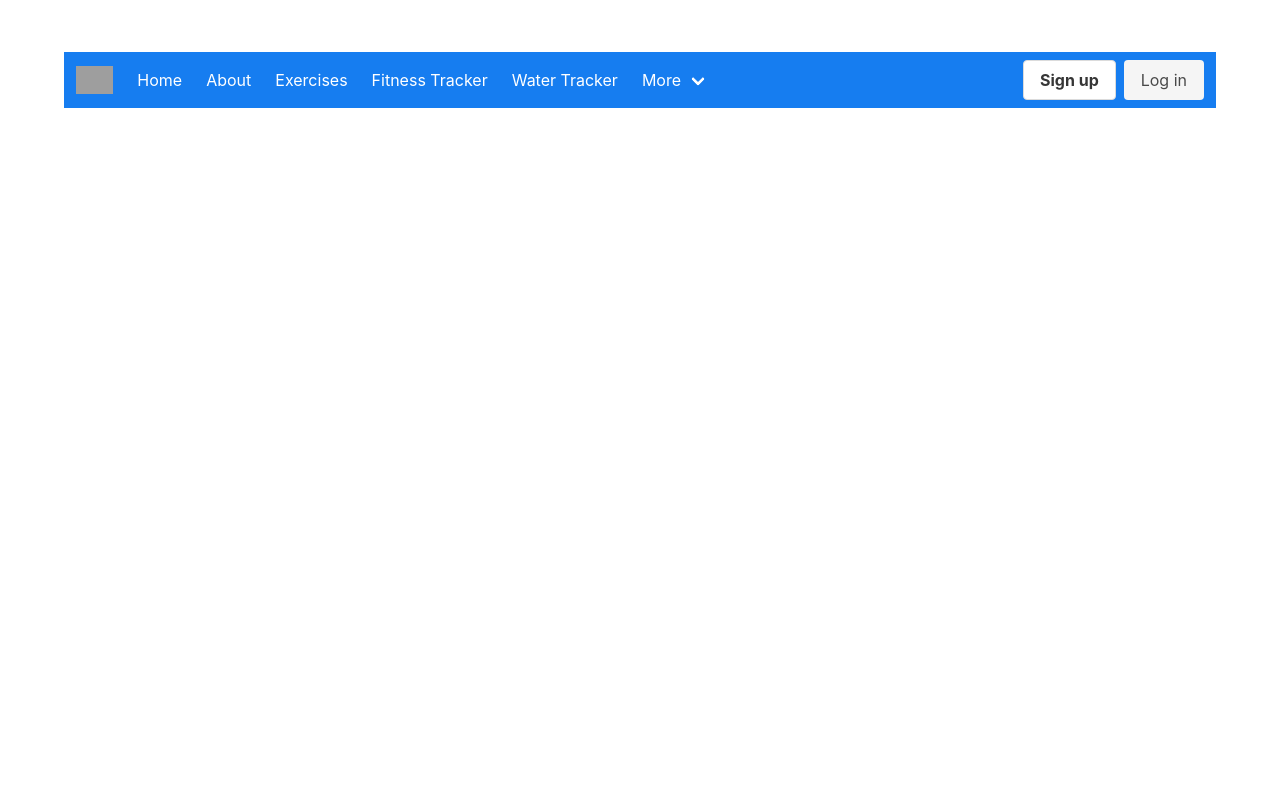
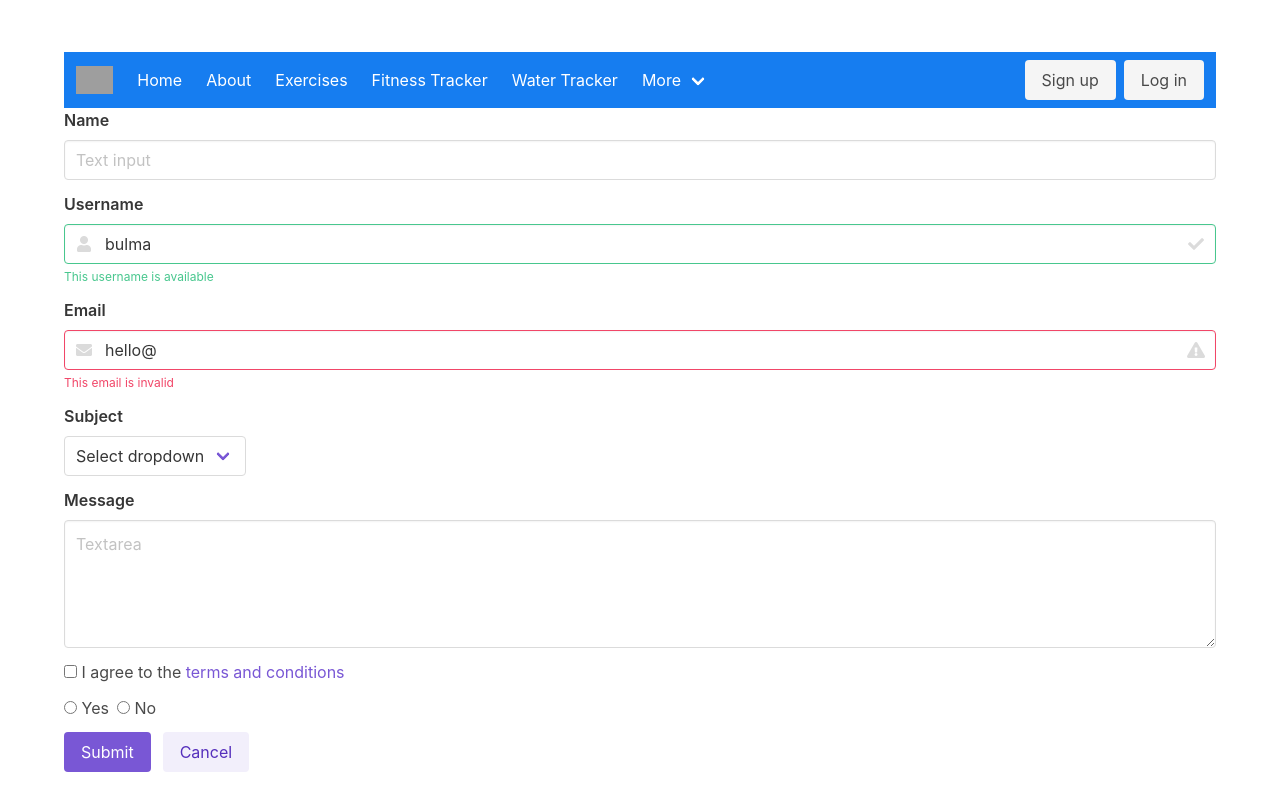
Before and after one commit to graziang1/FitnessApp, a Vue app in the folder client/: page /signup in a window 1280 px wide. Built offline with nearby package versions, Linux system fonts and the light colour scheme; grey boxes are pictures that could not be loaded.

Commit message:
added more routes & views
home, about, contact us & sign up

```diff
--- a/client/src/components/Nav.vue
+++ b/client/src/components/Nav.vue
@@ -29,7 +29,9 @@
 
         <div class="navbar-dropdown">
           <a class="navbar-item">
-            Contact Us
+            <router-link to="/contactus">
+              Contact Us
+            </router-link>
           </a>
           <hr class="navbar-divider">
           <a class="navbar-item">
@@ -42,9 +44,9 @@
     <div class="navbar-end">
       <div class="navbar-item">
         <div class="buttons">
-          <a class="button">
-            <strong>Sign up</strong>
-          </a>
+            <router-link to="/signup"  class="button is-light" >
+                Sign up
+            </router-link>
             <router-link to="/login"  class="button is-light" >
                 Log in
             </router-link>
--- a/client/src/router/index.js
+++ b/client/src/router/index.js
@@ -8,6 +8,20 @@ Vue.use(VueRouter)
 const routes = [
   { path: '/', name: 'Home', component: Home },
   { path: '/login', name: 'Login', component: Login },
+
+  {
+    path: '/signup',
+    name: 'SignUp',
+    component:  () => import(/* webpackChunkName: "signup" */ '../views/SignUp.vue')
+  },
+
+
+  {
+    path: '/contactus',
+    name: 'ContactUs',
+    component: () => import(/* webpackChunkName: "contactus" */ '../views/ContactUs.vue')
+  },
+
   {
     path: '/about',
     name: 'About',
--- a/client/src/views/About.vue
+++ b/client/src/views/About.vue
@@ -1,5 +1,35 @@
 <template>
   <div class="about">
-    <h1>This is an about page</h1>
+    <p>
+      <br>
+      <strong>Fitness At Ease</strong> was founded in August of 2020 by Gianna Graziano.
+      Gianna loved seeing her friends at her local gym, but some were a bit too distracting...
+      from the elaborate conversations to the constant social media posts mid-exercise, she couldn't take much more.
+      Gianna didn't want to be rude to her friends, yet she wanted a way to complete her workouts in peace!
+      With her computer science background and love for the fitness world, it was only fitting for her to create a fitness app.
+      <br>
+      <br>
+      Fitness At Ease includes exercises that you can do in the convenience of your own home.
+      This app was created with users of all fitness levels in mind.
+      To utilize all of our features, please click the <i>Sign up</i> button.
+      We provide you with a clean platform to keep track of your completed exercises and water intake, in addition to providing you with popular at-home exercises.
+      <br>
+      <br>
+      <u>Recommended equipment:</u>
+      <ul>
+        <li>- Yoga Mat</li>
+        <li>- Resistance Bands and/or Free Weights</li>
+        <li>- Towel</li>
+        <li>- Water Bottle</li>
+      </ul>
+      <br>
+      <small class="sidenote"><i>
+        Disclaimer: The information, products and services available on or through the FitnessBliss website come from a variety of third party sources and are not intended to be a substitute for professional or medical advice and must not be taken to be the rendering of professional advice. Your use of the FitnessBliss fitness web app program and the FitnessBliss website and any information available through it is solely at your own risk.
+
+Consult your physician or healthcare professional before following any training instructions you receive through the FitnessBliss software program or FitnessBliss website. Blisslogik is not responsible for the accuracy, reliability, effectiveness, nor correct use of information and/or services you receive through the FitnessBliss website, or for any health problems you may suffer which may result from training programs, products, or events you learn about through the FitnessBliss website. Blisslogik assumes no liability for the information and services provided through the FitnessBliss website nor for any diagnosis or treatment made in reliance thereon.
+
+When you visit and use the FitnessBliss website, you agree to indemnify and hold harmless Blisslogik for any loss, liability, claim, damage, and expenses (including reasonable attorneys' fees) arising from or in connection with your use of the information or services you receive through the use of the FitnessBliss software program or the FitnessBliss website.
+      </i></small>
+    </p>
   </div>
 </template>
--- a/client/src/views/ContactUs.vue
+++ b/client/src/views/ContactUs.vue
@@ -1,5 +1,130 @@
 <template>
-  <div class="about">
-    <h1>Contact informtion goes here</h1>
+<form>
+<br>
+<div class="field is-horizontal">
+  <div class="field-label is-normal">
+    <label class="label">From</label>
   </div>
+  <div class="field-body">
+    <div class="field">
+      <p class="control is-expanded has-icons-left">
+        <input class="input" type="text" placeholder="Name">
+        <span class="icon is-small is-left">
+          <i class="fas fa-user"></i>
+        </span>
+      </p>
+    </div>
+    <div class="field">
+      <p class="control is-expanded has-icons-left has-icons-right">
+        <input class="input is-success is-danger" type="email" placeholder="Email" value="example@ggfitnessatease.com">
+        <span class="icon is-small is-left">
+          <i class="fas fa-envelope"></i>
+        </span>
+        <span class="icon is-small is-right">
+          <i class="fas fa-check"></i>
+        </span>
+        <p class="help is-danger">
+          This field is required
+        </p>
+
+    </div>
+  </div>
+</div>
+
+<div class="field is-horizontal">
+  <div class="field-label"></div>
+  <div class="field-body">
+    <div class="field is-expanded">
+      <div class="field has-addons">
+        <p class="control">
+          <a class="button is-static">
+            +1
+          </a>
+        </p>
+        <p class="control is-expanded">
+          <input class="input" type="tel" placeholder="Your phone number">
+        </p>
+      </div>
+      <p class="help">Please include your area code.</p>
+    </div>
+  </div>
+</div>
+
+<div class="field is-horizontal">
+  <div class="field-label">
+    <label class="label">Are you an existing<br>Fitness At Ease member?</label>
+  </div>
+  <div class="field-body">
+    <div class="field is-narrow">
+      <div class="control">
+        <label class="radio">
+          <input type="radio" name="member">
+          Yes
+        </label>
+        <label class="radio">
+          <input type="radio" name="member">
+          No
+        </label>
+      </div>
+    </div>
+  </div>
+</div>
+
+<div class="field is-horizontal">
+  <div class="field-label is-normal">
+    <label class="label">Subject</label>
+  </div>
+  <div class="field-body">
+    <div class="field">
+      <div class="control">
+        <input class="input is-danger" type="text" placeholder="e.g. How can I join GG Fitness">
+      </div>
+      <p class="help is-danger">
+        This field is required
+      </p>
+    </div>
+  </div>
+</div>
+
+<div class="field is-horizontal">
+  <div class="field-label is-normal">
+    <label class="label">Question</label>
+  </div>
+  <div class="field-body">
+    <div class="field">
+      <div class="control">
+        <textarea class="textarea" placeholder="Explain what we can help you with"></textarea>
+      </div>
+    </div>
+  </div>
+</div>
+
+<div class="field is-horizontal">
+  <div class="field-label">
+    <!-- Left empty for spacing -->
+  </div>
+  <div class="field-body">
+    <div class="field">
+      <div class="control">
+        <button class="button is-primary">
+          Send message
+        </button>
+      </div>
+    </div>
+  </div>
+</div>
+</form>
 </template>
+
+<script>
+export default {
+  name: 'ContactUs',
+  components: {
+
+  }
+}
+</script>
+
+<style>
+
+</style>
--- a/client/src/views/Home.vue
+++ b/client/src/views/Home.vue
@@ -1,13 +1,18 @@
 <template>
   <div class="home">
-    <h1>Welcome to our home page</h1>
-
+    <br>
     <h1 class="title">
-      GG Fitness
+      Fitness At Ease
     </h1>
     <p class="subtitle">
-      My first website with <strong>Bulma</strong>
+      No more interrupted workouts by friends at your local gym...
     </p>
+
+    <img class="images" src="../assets/IMG_4296.jpg">
+    <p class="subtitle">
+      Try <strong>Fitness At Ease</strong> instead for FREE!
+    </p>
+    <br>
   </div>
 </template>
 
@@ -20,3 +25,8 @@ export default {
   }
 }
 </script>
+<style>
+  .images{
+    position:relative;
+  }
+</style>
--- a/client/src/views/LogIn.vue
+++ b/client/src/views/LogIn.vue
@@ -32,12 +32,17 @@
         </p>
         </div>
     </form>
+
     </div>
 </div>
 </template>
 
 <script>
 export default {
+  name: 'Login',
+  components: {
+
+  }
 }
 </script>
 
--- a/client/src/views/SignUp.vue
+++ b/client/src/views/SignUp.vue
@@ -1,5 +1,100 @@
 <template>
-  <div class="signup">
-    <h1>Users will sign up for an acccount here</h1>
+<form>
+<div class="field">
+  <label class="label">Name</label>
+  <div class="control">
+    <input class="input" type="text" placeholder="Text input">
   </div>
+</div>
+
+<div class="field">
+  <label class="label">Username</label>
+  <div class="control has-icons-left has-icons-right">
+    <input class="input is-success" type="text" placeholder="Text input" value="bulma">
+    <span class="icon is-small is-left">
+      <i class="fas fa-user"></i>
+    </span>
+    <span class="icon is-small is-right">
+      <i class="fas fa-check"></i>
+    </span>
+  </div>
+  <p class="help is-success">This username is available</p>
+</div>
+
+<div class="field">
+  <label class="label">Email</label>
+  <div class="control has-icons-left has-icons-right">
+    <input class="input is-danger" type="email" placeholder="Email input" value="hello@">
+    <span class="icon is-small is-left">
+      <i class="fas fa-envelope"></i>
+    </span>
+    <span class="icon is-small is-right">
+      <i class="fas fa-exclamation-triangle"></i>
+    </span>
+  </div>
+  <p class="help is-danger">This email is invalid</p>
+</div>
+
+<div class="field">
+  <label class="label">Subject</label>
+  <div class="control">
+    <div class="select">
+      <select>
+        <option>Select dropdown</option>
+        <option>With options</option>
+      </select>
+    </div>
+  </div>
+</div>
+
+<div class="field">
+  <label class="label">Message</label>
+  <div class="control">
+    <textarea class="textarea" placeholder="Textarea"></textarea>
+  </div>
+</div>
+
+<div class="field">
+  <div class="control">
+    <label class="checkbox">
+      <input type="checkbox">
+      I agree to the <a href="#">terms and conditions</a>
+    </label>
+  </div>
+</div>
+
+<div class="field">
+  <div class="control">
+    <label class="radio">
+      <input type="radio" name="question">
+      Yes
+    </label>
+    <label class="radio">
+      <input type="radio" name="question">
+      No
+    </label>
+  </div>
+</div>
+
+<div class="field is-grouped">
+  <div class="control">
+    <button class="button is-link">Submit</button>
+  </div>
+  <div class="control">
+    <button class="button is-link is-light">Cancel</button>
+  </div>
+</div>
+</form>
 </template>
+<script>
+export default {
+  name: 'SignUp',
+  components: {
+
+  }
+}
+</script>
+
+<style>
+
+</style>
```
